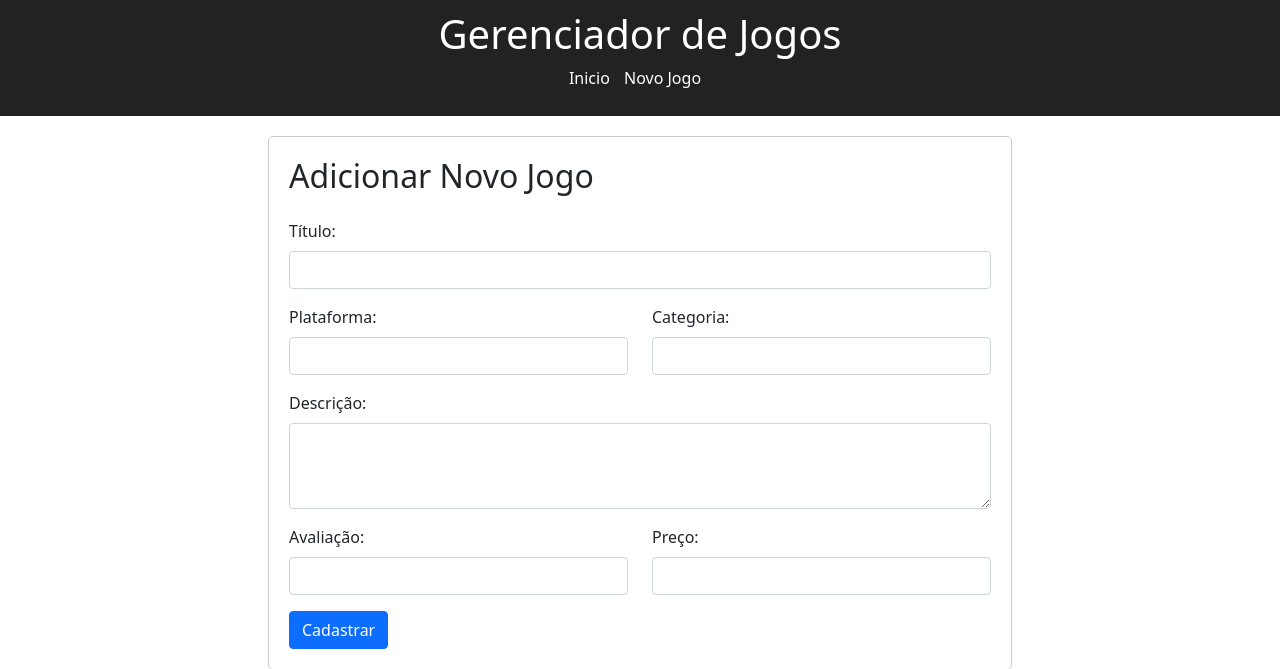
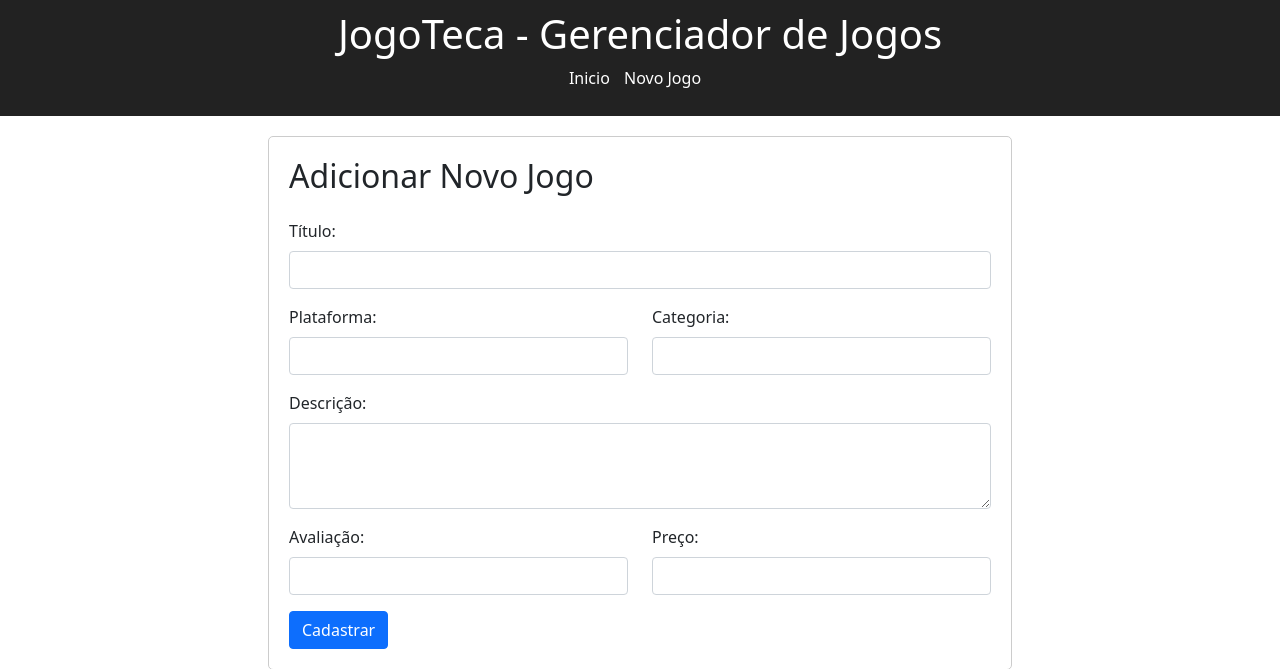
Before and after one commit to uandersonferreira/jogo-teca-project, a Flask app: page /jogoteca/create in a window 1280 px wide. Shown: the top 669 px of the page. Run offline with Flask 3, Linux system fonts and the light colour scheme; parts of the project's set-up code (start-up, migrations or seed data) failed here and were passed over.

Commit message:
Update base.html

```diff
--- a/templates/base.html
+++ b/templates/base.html
@@ -11,7 +11,7 @@
 </head>
 <body>
 <header>
-    <h1>Gerenciador de Jogos</h1>
+    <h1>JogoTeca - Gerenciador de Jogos</h1>
     <nav>
         <ul>
             <li><a href="/jogoteca/recovery">Inicio </a></li>
```
